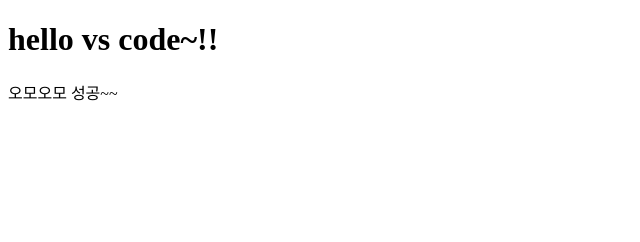
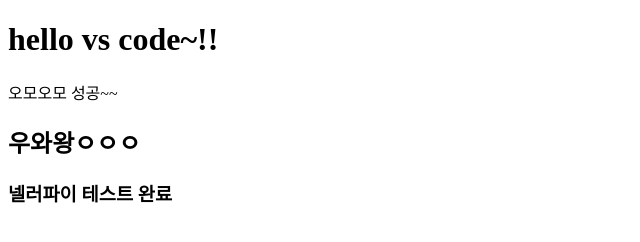
Before and after one commit to savethetime/first-project, a plain HTML site: page index.html in a window 1280 px wide. Shown: the whole page, without its empty margins (0-640 px from the left). Drawn offline with Linux system fonts and the light colour scheme.

Commit message:
add new sentence

```diff
--- a/index.html
+++ b/index.html
@@ -8,6 +8,9 @@
 <body>
     <h1>hello vs code~!! </h1>
     <p>오모오모 성공~~</p>
+    <h2>우와왕ㅇㅇㅇ</h2>
+    <h3>넬러파이 테스트 완료</h3>
+
 
 
 </body>
```
